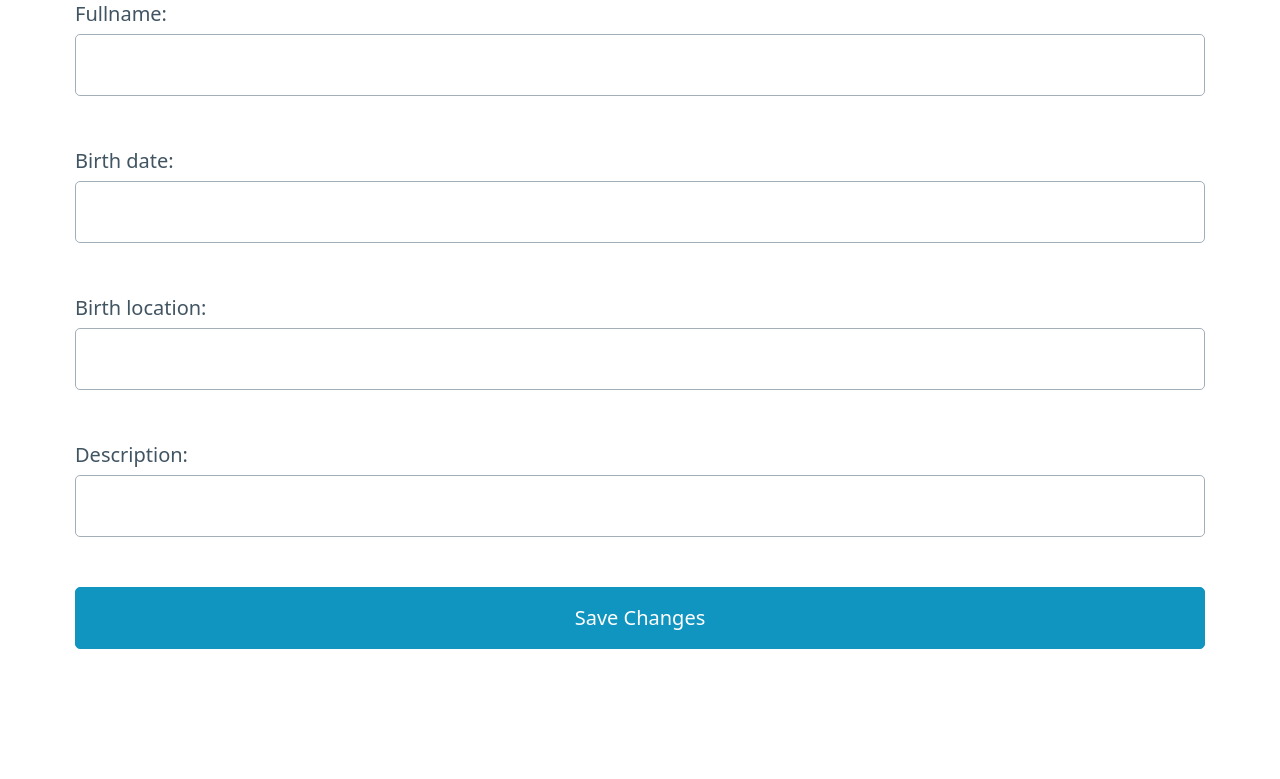
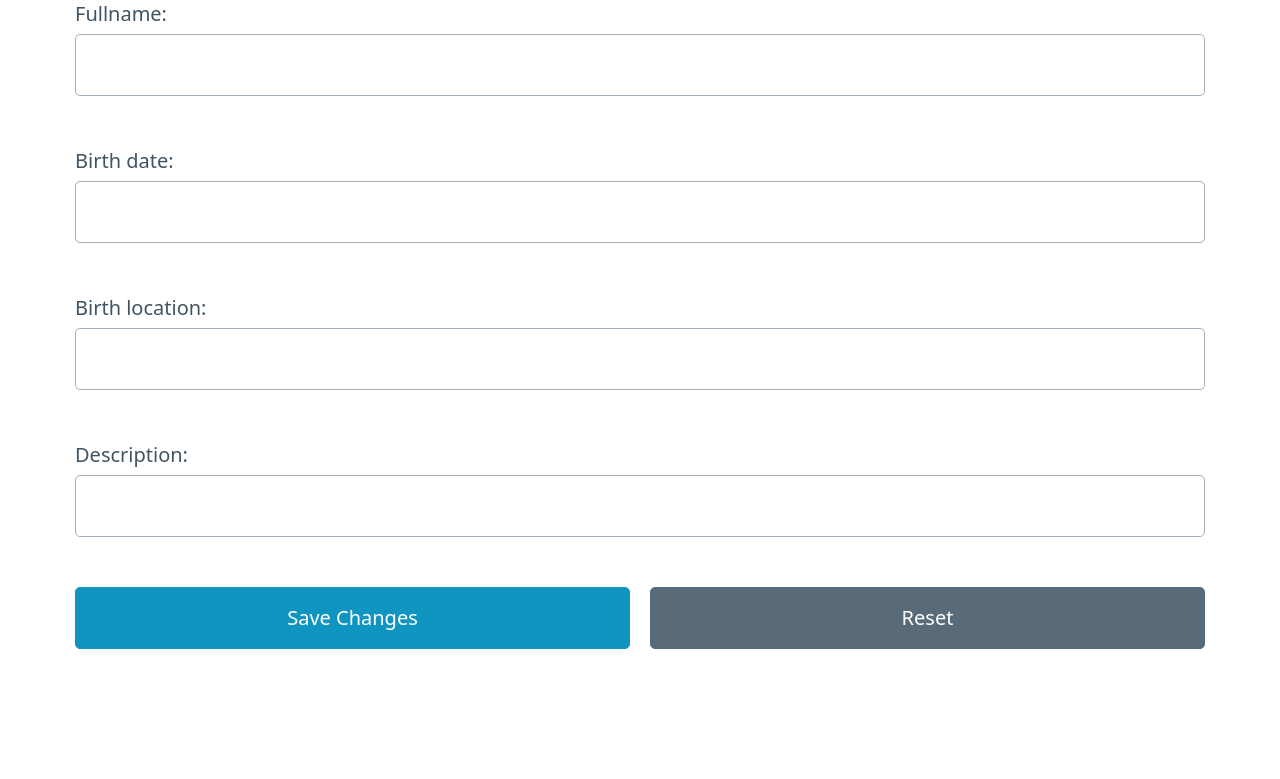
Before and after one commit to alex-nuclearboy/goit-python-web-hw10, a Django app: template quotes_project/quotesapp/templates/edit_author.html in a window 1280 px wide. Shown: the part 186-965 px from the top of the page. Before the commit the page ends 835 px from the top, so only its background shows below. Run offline with Django 5.2, Linux system fonts and the light colour scheme; the template is opened without the code that fills it: values that come from a table or form of the project are taken from there, others are empty.

Commit message:
Add reset button

```diff
--- a/quotes_project/quotesapp/templates/edit_author.html
+++ b/quotes_project/quotesapp/templates/edit_author.html
@@ -3,10 +3,13 @@
 {% block content %}
 <div class="container">
     <h2>Edit Author</h2>
-    <form method="POST">
+    <form id="editAuthorForm" method="POST" action="{% url 'quotesapp:edit_author' author_id=author.id %}">
         {% csrf_token %}
         {{ form.as_p }}
-        <button type="submit">Save Changes</button>
+        <div class="grid">
+            <button type="submit">Save Changes</button>
+            <button type="button" class="secondary">Reset</button>
+        </div>
     </form>
 </div>
 {% endblock %}
```
